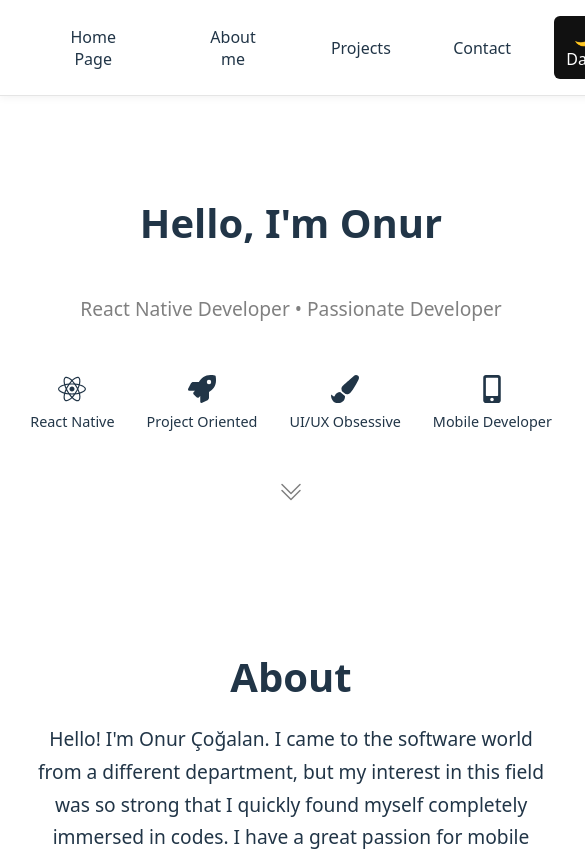
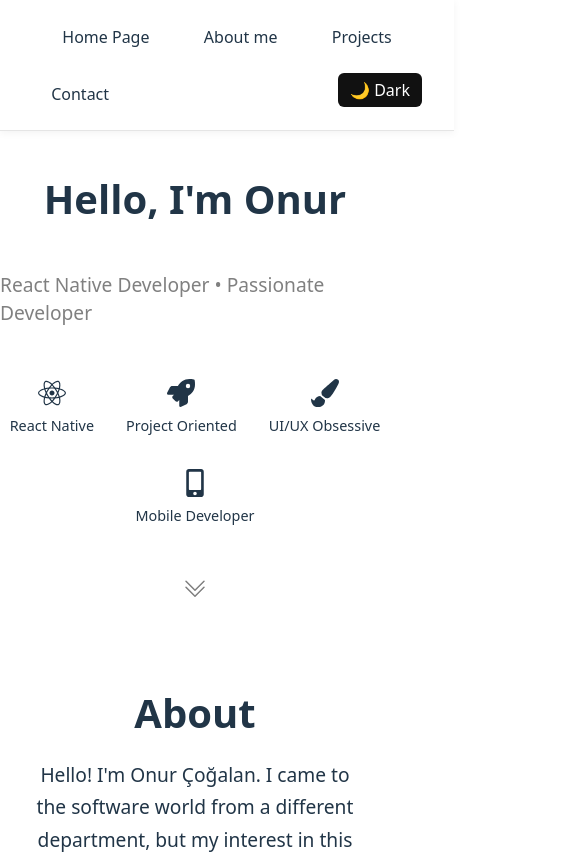
Before and after one commit to Enver-Onur-Cogalan/my-portfolio, a React (Vite) app in the folder React/my-portfolio/: page / in a window 390 px wide. Shown: the top 854 px of the page, 585 px wide, since content can reach past the window. Built offline with nearby package versions, Linux system fonts and the light colour scheme; the HTML template or start-up script is replaced by a standard one.

Commit message:
[Frontend] Navbar responsive fix: menu overflow fixed, layout separated

```diff
--- a/React/my-portfolio/src/components/Navbar.jsx
+++ b/React/my-portfolio/src/components/Navbar.jsx
@@ -28,9 +28,10 @@ export default function Navbar({ toggleTheme, isDark }) {
                 color: 'var(--text)',
                 borderBottom: '1px solid rgba(0,0,0,0.1)',
                 boxShadow: '0 2px 8px rgba(0,0,0,0.05)',
+                overflowX: 'hidden',
             }}
         >
-            <div style={{ flex: 1, display: 'flex', gap: '1.5rem', justifyContent: 'center' }}>
+            <div style={{ flex: 1, display: 'flex', gap: '1rem', justifyContent: 'center', flexWrap: 'wrap', }}>
                 {['home', 'about', 'projects', 'contact'].map((section) => (
                     <button
                         key={section}
@@ -56,7 +57,7 @@ export default function Navbar({ toggleTheme, isDark }) {
                     </button>
                 ))}
 
-                <div style={{ display: 'flex', justifyContent: 'flex-end', flex: 1 }}>
+                <div style={{ marginLeft: 'auto' }}>
                     <button
                         onClick={toggleTheme}
                         style={{
```
